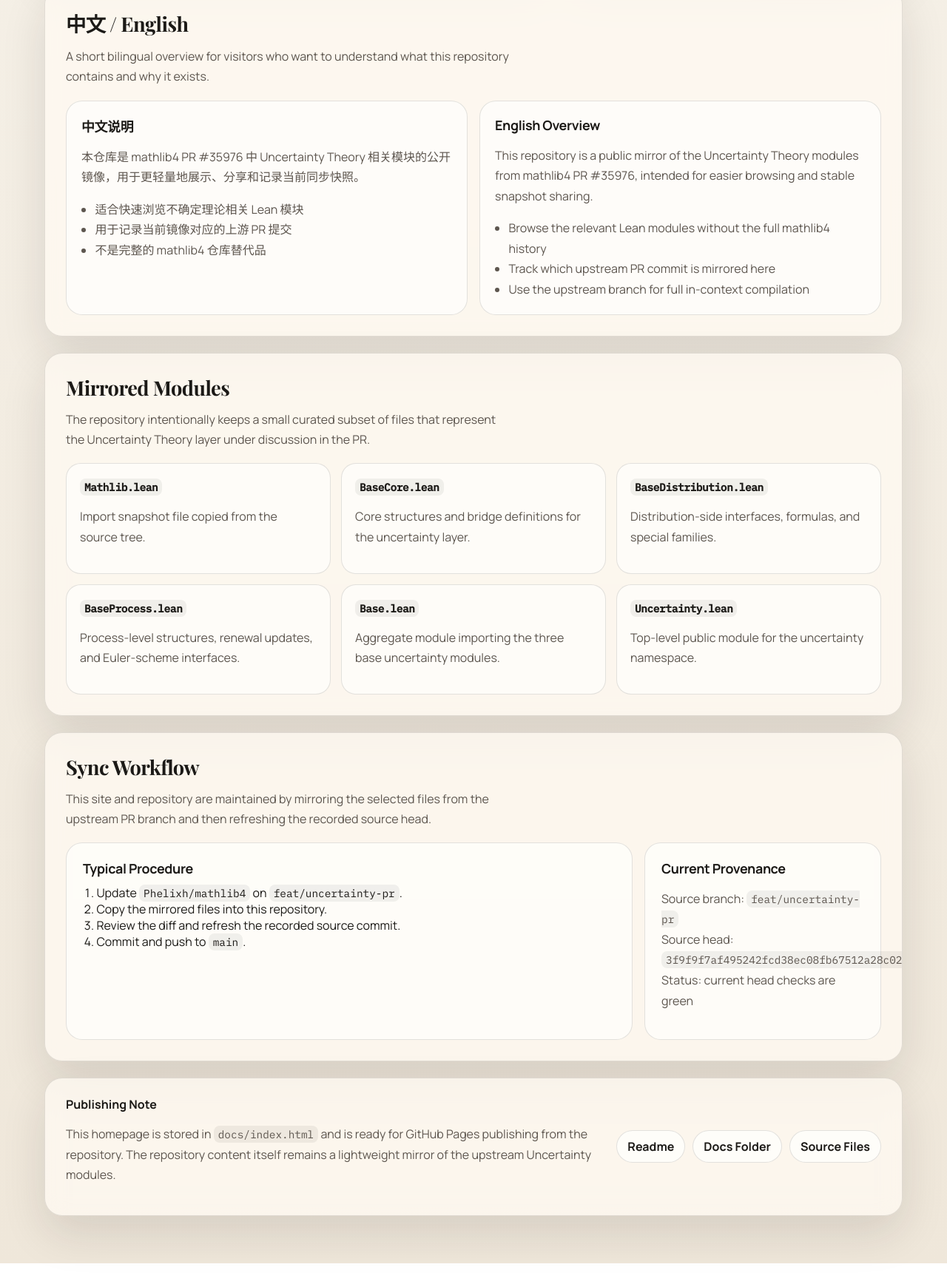
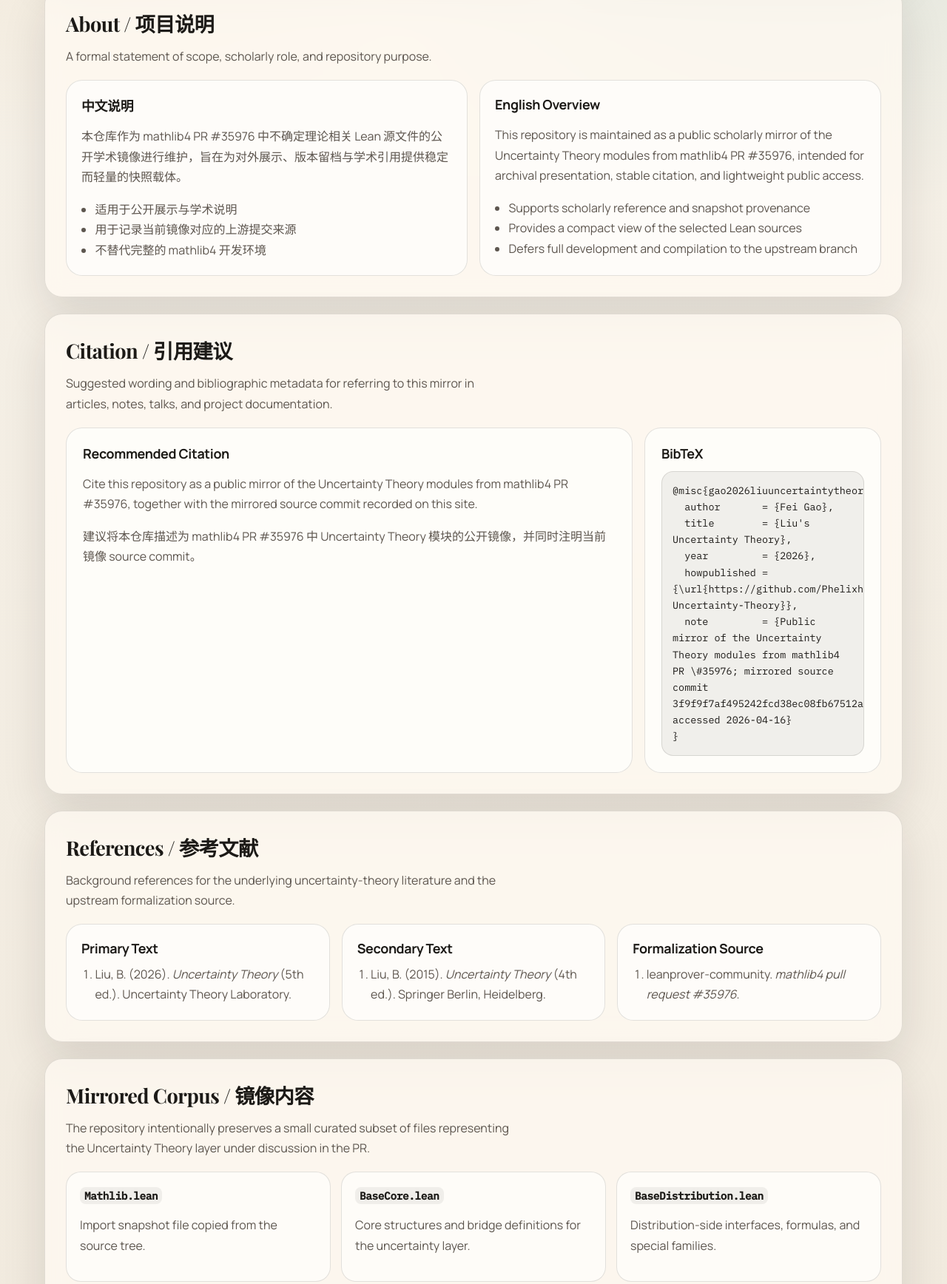
Before and after one commit to Phelixh/Liu-Uncertainty-Theory, a plain HTML site: page docs/index.html in a window 1280 px wide. Shown: the part 834-2570 px from the top of the page at 74% size. Before the commit the page ends 2542 px from the top, so only its background shows below. Drawn offline with nearby package versions, Linux system fonts and the light colour scheme.

Commit message:
docs: refine academic presentation copy

```diff
--- a/docs/index.html
+++ b/docs/index.html
@@ -4,7 +4,7 @@
   <meta charset="utf-8">
   <meta name="viewport" content="width=device-width, initial-scale=1">
   <title>Liu's Uncertainty Theory</title>
-  <meta name="description" content="A public mirror of the Uncertainty Theory modules from mathlib4 PR #35976.">
+  <meta name="description" content="A public scholarly mirror and presentation site for the Uncertainty Theory modules from mathlib4 PR #35976.">
   <link rel="preconnect" href="https://fonts.googleapis.com">
   <link rel="preconnect" href="https://fonts.gstatic.com" crossorigin>
   <link href="https://fonts.googleapis.com/css2?family=IBM+Plex+Mono:wght@400;500&family=Manrope:wght@400;500;600;700;800&family=Playfair+Display:wght@600;700;800&display=swap" rel="stylesheet">
@@ -394,10 +394,32 @@
     }
 
     .panel ul,
+    .panel ol,
     .modules ul,
     .flow ol {
       margin: 0;
       padding-left: 1.15rem;
+    }
+
+    .panel pre,
+    .flow pre {
+      margin: 12px 0 0;
+      padding: 14px;
+      border-radius: 16px;
+      border: 1px solid var(--line);
+      background: rgba(23, 20, 16, 0.06);
+      overflow-x: auto;
+      font-family: "IBM Plex Mono", monospace;
+      font-size: 0.84rem;
+      line-height: 1.65;
+      color: var(--ink);
+      white-space: pre-wrap;
+    }
+
+    .triptych {
+      display: grid;
+      grid-template-columns: repeat(3, minmax(0, 1fr));
+      gap: 16px;
     }
 
     .modules-grid {
@@ -481,6 +503,7 @@
     @media (max-width: 980px) {
       .hero,
       .bilingual,
+      .triptych,
       .modules-grid,
       .flow-grid,
       .footer {
@@ -549,22 +572,23 @@
         </div>
       </div>
       <nav class="nav-links">
+        <a href="#about">About</a>
+        <a href="#citation">Citation</a>
+        <a href="#references">References</a>
         <a href="https://github.com/Phelixh/Liu-Uncertainty-Theory">Repository</a>
-        <a href="https://github.com/leanprover-community/mathlib4/pull/35976">PR #35976</a>
-        <a href="https://github.com/Phelixh/mathlib4/tree/feat/uncertainty-pr/Mathlib/Uncertainty">Source Branch</a>
       </nav>
     </header>
 
     <section class="hero">
       <div class="hero-main">
         <div>
-          <div class="eyebrow">Bilingual Mirror for Lean Formalization</div>
+          <div class="eyebrow">Public Scholarly Mirror</div>
           <h1>Liu's Uncertainty Theory</h1>
           <p>
-            A compact public mirror of the Uncertainty Theory modules developed for
-            mathlib4 PR #35976. This repository is designed for browsing, sharing,
-            and tracking the current synchronized snapshot without requiring a full
-            mathlib4 checkout.
+            A public scholarly mirror and presentation site for the selected
+            Uncertainty Theory modules developed in mathlib4 PR #35976. The
+            repository is maintained as an archival, citation-friendly, and
+            lightweight record of the current synchronized Lean source snapshot.
           </p>
           <div class="hero-actions">
             <a class="button primary" href="https://github.com/Phelixh/Liu-Uncertainty-Theory">Open Repository</a>
@@ -578,8 +602,8 @@
             <strong class="mono">3f9f9f7af495242fcd38ec08fb67512a28c02fd4</strong>
           </div>
           <div class="metric">
-            <span>Source Branch</span>
-            <strong class="mono">feat/uncertainty-pr</strong>
+            <span>Curated Scope</span>
+            <strong>6 mirrored Lean files</strong>
           </div>
           <div class="metric">
             <span>CI Status</span>
@@ -590,10 +614,11 @@
 
       <aside class="hero-side">
         <div>
-          <h2>Snapshot</h2>
+          <h2>Repository Record</h2>
           <p>
-            This site reflects the current mirrored state of the selected
-            Uncertainty modules and is intended as a lightweight public entry page.
+            This site presents the current mirrored state of the selected
+            Uncertainty modules for academic reference, public dissemination,
+            and snapshot provenance tracking.
           </p>
         </div>
         <div class="stack">
@@ -609,18 +634,21 @@
             <span class="card-label">Latest Mirrored Source Commit</span>
             <span class="card-value mono">3f9f9f7af495242fcd38ec08fb67512a28c02fd4</span>
           </div>
+          <div class="card">
+            <span class="card-label">Repository Role</span>
+            <span class="card-value">Archival mirror and public-facing presentation layer</span>
+          </div>
           <div class="status">Checks completed successfully</div>
         </div>
       </aside>
     </section>
 
-    <section class="section">
+    <section class="section" id="about">
       <div class="section-head">
         <div>
-          <h2>中文 / English</h2>
+          <h2>About / 项目说明</h2>
           <p>
-            A short bilingual overview for visitors who want to understand what this
-            repository contains and why it exists.
+            A formal statement of scope, scholarly role, and repository purpose.
           </p>
         </div>
       </div>
@@ -628,25 +656,93 @@
         <article class="panel">
           <h3>中文说明</h3>
           <p>
-            本仓库是 mathlib4 PR #35976 中 Uncertainty Theory 相关模块的公开镜像，用于更轻量地展示、分享和记录当前同步快照。
+            本仓库作为 mathlib4 PR #35976 中不确定理论相关 Lean 源文件的公开学术镜像进行维护，旨在为对外展示、版本留档与学术引用提供稳定而轻量的快照载体。
           </p>
           <ul>
-            <li>适合快速浏览不确定理论相关 Lean 模块</li>
-            <li>用于记录当前镜像对应的上游 PR 提交</li>
-            <li>不是完整的 mathlib4 仓库替代品</li>
+            <li>适用于公开展示与学术说明</li>
+            <li>用于记录当前镜像对应的上游提交来源</li>
+            <li>不替代完整的 mathlib4 开发环境</li>
           </ul>
         </article>
         <article class="panel">
           <h3>English Overview</h3>
           <p>
-            This repository is a public mirror of the Uncertainty Theory modules from
-            mathlib4 PR #35976, intended for easier browsing and stable snapshot sharing.
+            This repository is maintained as a public scholarly mirror of the
+            Uncertainty Theory modules from mathlib4 PR #35976, intended for
+            archival presentation, stable citation, and lightweight public access.
           </p>
           <ul>
-            <li>Browse the relevant Lean modules without the full mathlib4 history</li>
-            <li>Track which upstream PR commit is mirrored here</li>
-            <li>Use the upstream branch for full in-context compilation</li>
+            <li>Supports scholarly reference and snapshot provenance</li>
+            <li>Provides a compact view of the selected Lean sources</li>
+            <li>Defers full development and compilation to the upstream branch</li>
           </ul>
+        </article>
+      </div>
+    </section>
+
+    <section class="section" id="citation">
+      <div class="section-head">
+        <div>
+          <h2>Citation / 引用建议</h2>
+          <p>
+            Suggested wording and bibliographic metadata for referring to this
+            mirror in articles, notes, talks, and project documentation.
+          </p>
+        </div>
+      </div>
+      <div class="flow-grid">
+        <article class="flow">
+          <h3>Recommended Citation</h3>
+          <p>
+            Cite this repository as a public mirror of the Uncertainty Theory
+            modules from mathlib4 PR #35976, together with the mirrored source
+            commit recorded on this site.
+          </p>
+          <p>
+            建议将本仓库描述为 mathlib4 PR #35976 中 Uncertainty Theory 模块的公开镜像，并同时注明当前镜像 source commit。
+          </p>
+        </article>
+        <article class="flow">
+          <h3>BibTeX</h3>
+          <pre>@misc{gao2026liuuncertaintytheory,
+  author       = {Fei Gao},
+  title        = {Liu's Uncertainty Theory},
+  year         = {2026},
+  howpublished = {\url{https://github.com/Phelixh/Liu-Uncertainty-Theory}},
+  note         = {Public mirror of the Uncertainty Theory modules from mathlib4 PR \#35976; mirrored source commit 3f9f9f7af495242fcd38ec08fb67512a28c02fd4; accessed 2026-04-16}
+}</pre>
+        </article>
+      </div>
+    </section>
+
+    <section class="section" id="references">
+      <div class="section-head">
+        <div>
+          <h2>References / 参考文献</h2>
+          <p>
+            Background references for the underlying uncertainty-theory literature
+            and the upstream formalization source.
+          </p>
+        </div>
+      </div>
+      <div class="triptych">
+        <article class="panel">
+          <h3>Primary Text</h3>
+          <ol>
+            <li>Liu, B. (2026). <em>Uncertainty Theory</em> (5th ed.). Uncertainty Theory Laboratory.</li>
+          </ol>
+        </article>
+        <article class="panel">
+          <h3>Secondary Text</h3>
+          <ol>
+            <li>Liu, B. (2015). <em>Uncertainty Theory</em> (4th ed.). Springer Berlin, Heidelberg.</li>
+          </ol>
+        </article>
+        <article class="panel">
+          <h3>Formalization Source</h3>
+          <ol>
+            <li>leanprover-community. <em>mathlib4 pull request #35976</em>.</li>
+          </ol>
         </article>
       </div>
     </section>
@@ -654,10 +750,10 @@
     <section class="section">
       <div class="section-head">
         <div>
-          <h2>Mirrored Modules</h2>
+          <h2>Mirrored Corpus / 镜像内容</h2>
           <p>
-            The repository intentionally keeps a small curated subset of files that
-            represent the Uncertainty Theory layer under discussion in the PR.
+            The repository intentionally preserves a small curated subset of files
+            representing the Uncertainty Theory layer under discussion in the PR.
           </p>
         </div>
       </div>
@@ -692,16 +788,17 @@
     <section class="section">
       <div class="section-head">
         <div>
-          <h2>Sync Workflow</h2>
+          <h2>Synchronization Policy / 同步方式</h2>
           <p>
-            This site and repository are maintained by mirroring the selected files
-            from the upstream PR branch and then refreshing the recorded source head.
+            The mirror is maintained by updating the upstream PR checkout,
+            copying the selected files into this repository, and refreshing the
+            recorded source provenance.
           </p>
         </div>
       </div>
       <div class="flow-grid">
         <article class="flow">
-          <h3>Typical Procedure</h3>
+          <h3>Maintenance Procedure</h3>
           <ol>
             <li>Update <code>Phelixh/mathlib4</code> on <code>feat/uncertainty-pr</code>.</li>
             <li>Copy the mirrored files into this repository.</li>
@@ -722,11 +819,12 @@
 
     <footer class="footer">
       <div>
-        <strong>Publishing Note</strong>
+        <strong>Scholarly Note</strong>
         <p>
-          This homepage is stored in <code>docs/index.html</code> and is ready for GitHub
-          Pages publishing from the repository. The repository content itself remains a
-          lightweight mirror of the upstream Uncertainty modules.
+          This homepage is stored in <code>docs/index.html</code> and is intended as the
+          public-facing presentation layer of the repository. For scholarly use,
+          cite the mirror for snapshot provenance and cite the primary literature
+          for theoretical content.
         </p>
       </div>
       <div class="footer-links">
```
Also changed, not shown: 1 other file.
